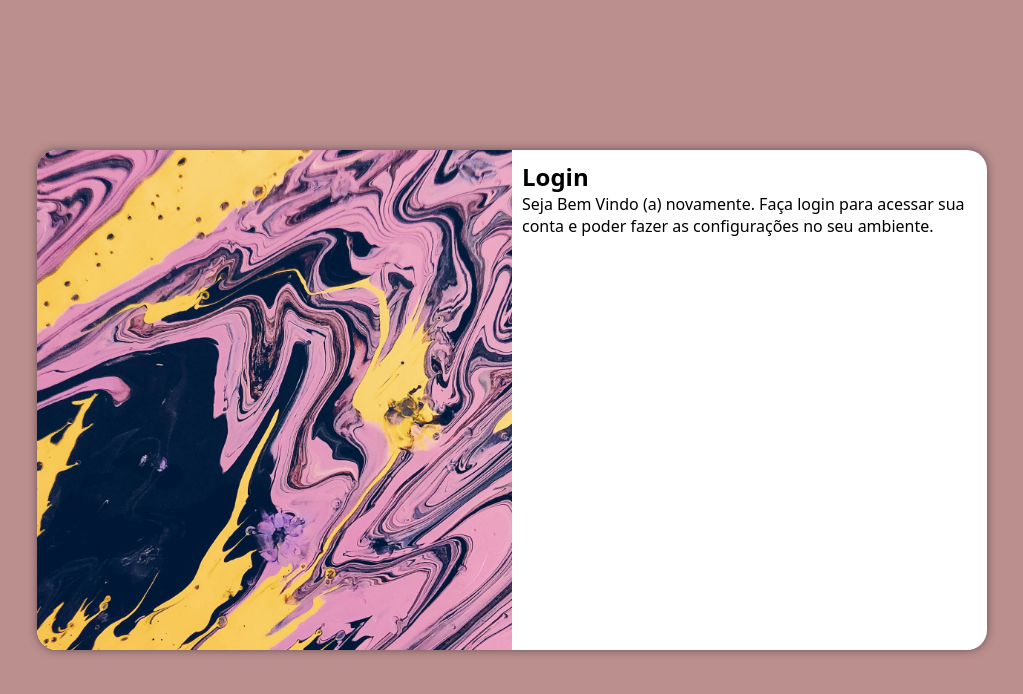
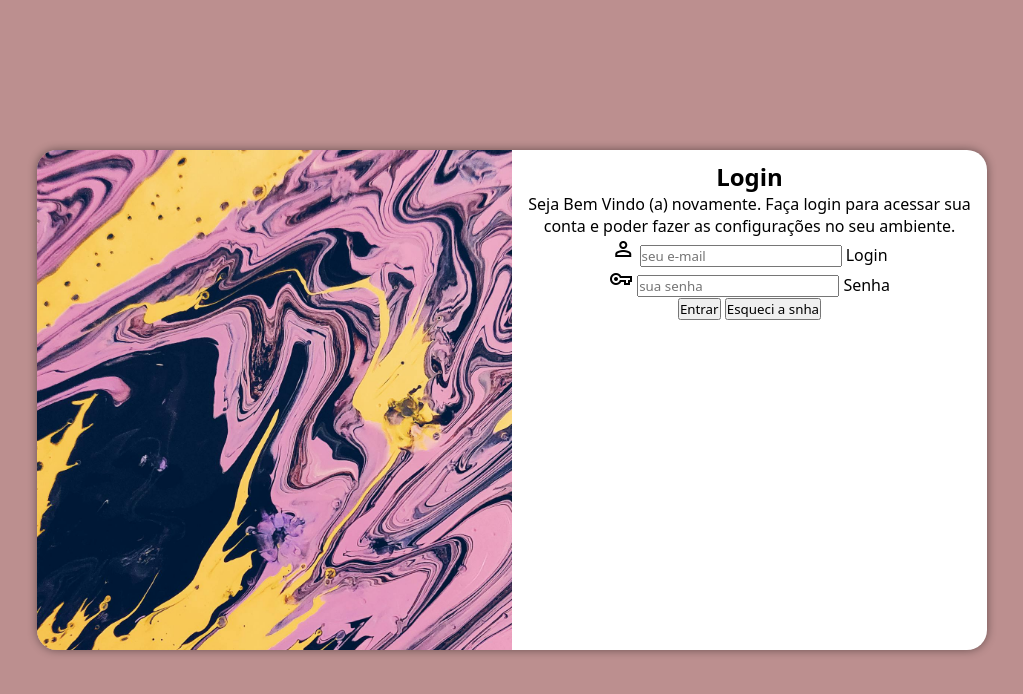
Before and after one commit to PabloAnjos/projeto-login, a plain HTML site: page index.html in a window 1280 px wide. Shown: the whole page, without its empty margins (128-1151 px from the left). Drawn offline with nearby package versions, Linux system fonts and the light colour scheme.

Commit message:
formulario adcionado

```diff
--- a/estilos/style.css
+++ b/estilos/style.css
@@ -50,3 +50,8 @@ section#login > div#formulario {
     display: block;
     padding: 10px;
 }
+
+div#formulario {
+    text-align: center;
+    margin-bottom: 10px;
+}
--- a/index.html
+++ b/index.html
@@ -4,6 +4,7 @@
     <meta charset="UTF-8">
     <meta name="viewport" content="width=device-width, initial-scale=1.0">
     <title>Projeto Login</title>
+    <link rel="stylesheet" href="https://fonts.googleapis.com/css2?family=Material+Symbols+Outlined:opsz,wght,FILL,GRAD@20..48,100..700,0..1,-50..200" />
     <link rel="stylesheet" href="estilos/style.css">
     <link rel="stylesheet" href="estilos/media-query.css">
 </head>
@@ -16,8 +17,19 @@
             <div id="formulario">
                 <h1>Login</h1>
                 <p>Seja Bem Vindo (a) novamente. Faça login para acessar sua conta e poder fazer as configurações no seu ambiente.</p>
-                <form action="login.php" method="post">
-
+                <form action="login.php" method="post" autocomplete="on">
+                    <div class="campo">
+                        <span class="material-symbols-outlined">person</span>
+                        <input type="email" name="Login" id="ilogin" placeholder="seu e-mail" autocomplete="email" required maxlength="30">
+                        <label for="ilogin">Login</label>
+                    </div>
+                    <div class="campo">
+                        <span class="material-symbols-outlined">vpn_key</span>
+                        <input type="password" name="Senha" id="isenha" placeholder="sua senha" autocomplete="current-password" required minlength="8" maxlength="20">
+                        <label for="isenha">Senha</label>
+                    </div>
+                    <input type="submit" value="Entrar">
+                    <button>Esqueci a snha</button>
                 </form>
             </div>
         </section>
```
